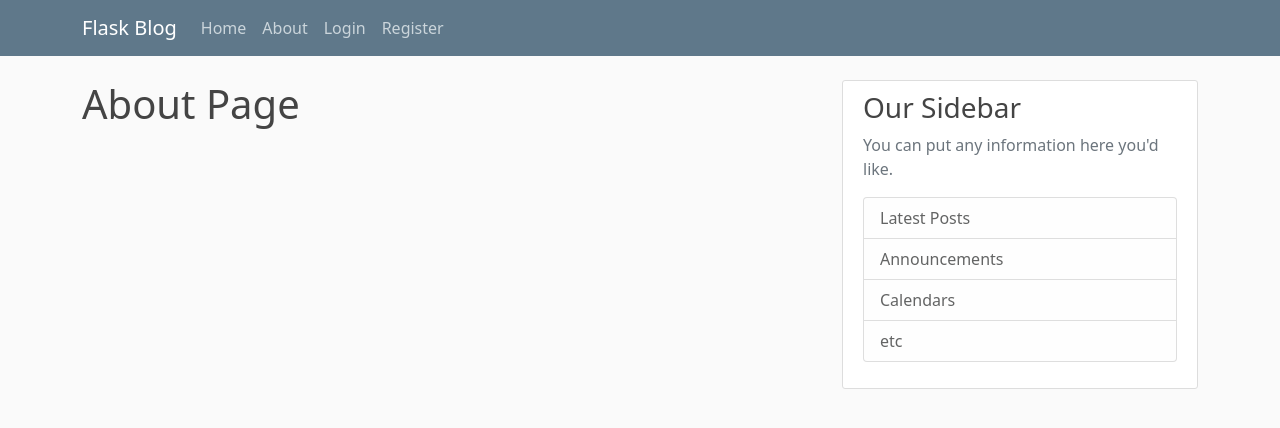
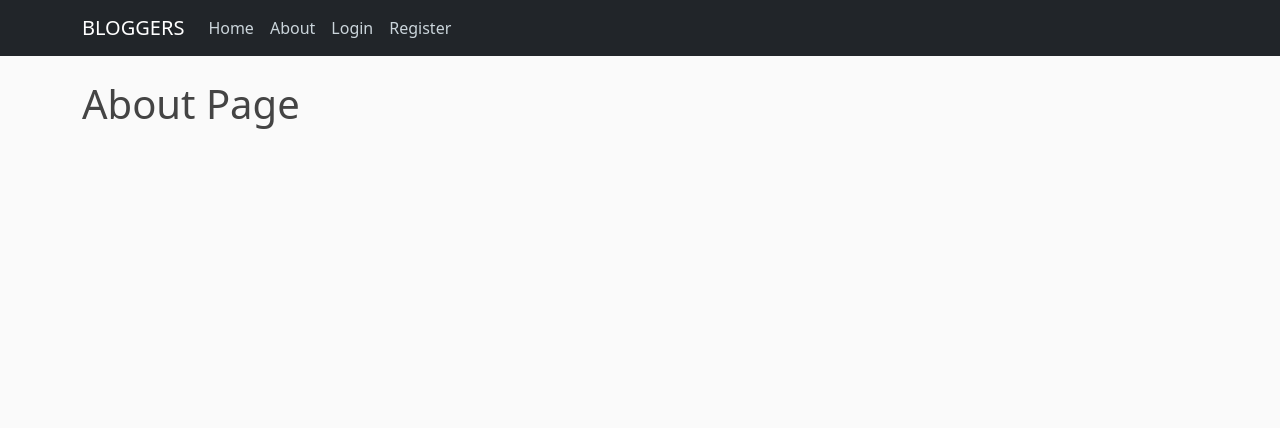
Before and after one commit to Aaquib07/Bloggers, a Flask app: page /about in a window 1280 px wide. Shown: the top 428 px of the page. Run offline with Flask 3, Linux system fonts and the light colour scheme.

Commit message:
Modified layout.html

```diff
--- a/flaskblog/templates/layout.html
+++ b/flaskblog/templates/layout.html
@@ -18,9 +18,9 @@
 </head>
 <body>
     <header class="site-header">
-        <nav class="navbar navbar-expand-md navbar-dark bg-steel fixed-top">
+        <nav class="navbar navbar-expand-md navbar-dark bg-dark fixed-top">
           <div class="container">
-            <a class="navbar-brand mr-4" href="/">Flask Blog</a>
+            <a class="navbar-brand mr-4" href="/">BLOGGERS</a>
             <button class="navbar-toggler" type="button" data-toggle="collapse" data-target="#navbarToggle" aria-controls="navbarToggle" aria-expanded="false" aria-label="Toggle navigation">
               <span class="navbar-toggler-icon"></span>
             </button>
@@ -59,19 +59,6 @@
             {% endwith %}
             {% block content %}{% endblock %}
           </div>
-          <div class="col-md-4">
-            <div class="content-section">
-              <h3>Our Sidebar</h3>
-              <p class='text-muted'>You can put any information here you'd like.
-                <ul class="list-group">
-                  <li class="list-group-item list-group-item-light">Latest Posts</li>
-                  <li class="list-group-item list-group-item-light">Announcements</li>
-                  <li class="list-group-item list-group-item-light">Calendars</li>
-                  <li class="list-group-item list-group-item-light">etc</li>
-                </ul>
-              </p>
-            </div>
-          </div>
         </div>
       </main>
 
```
